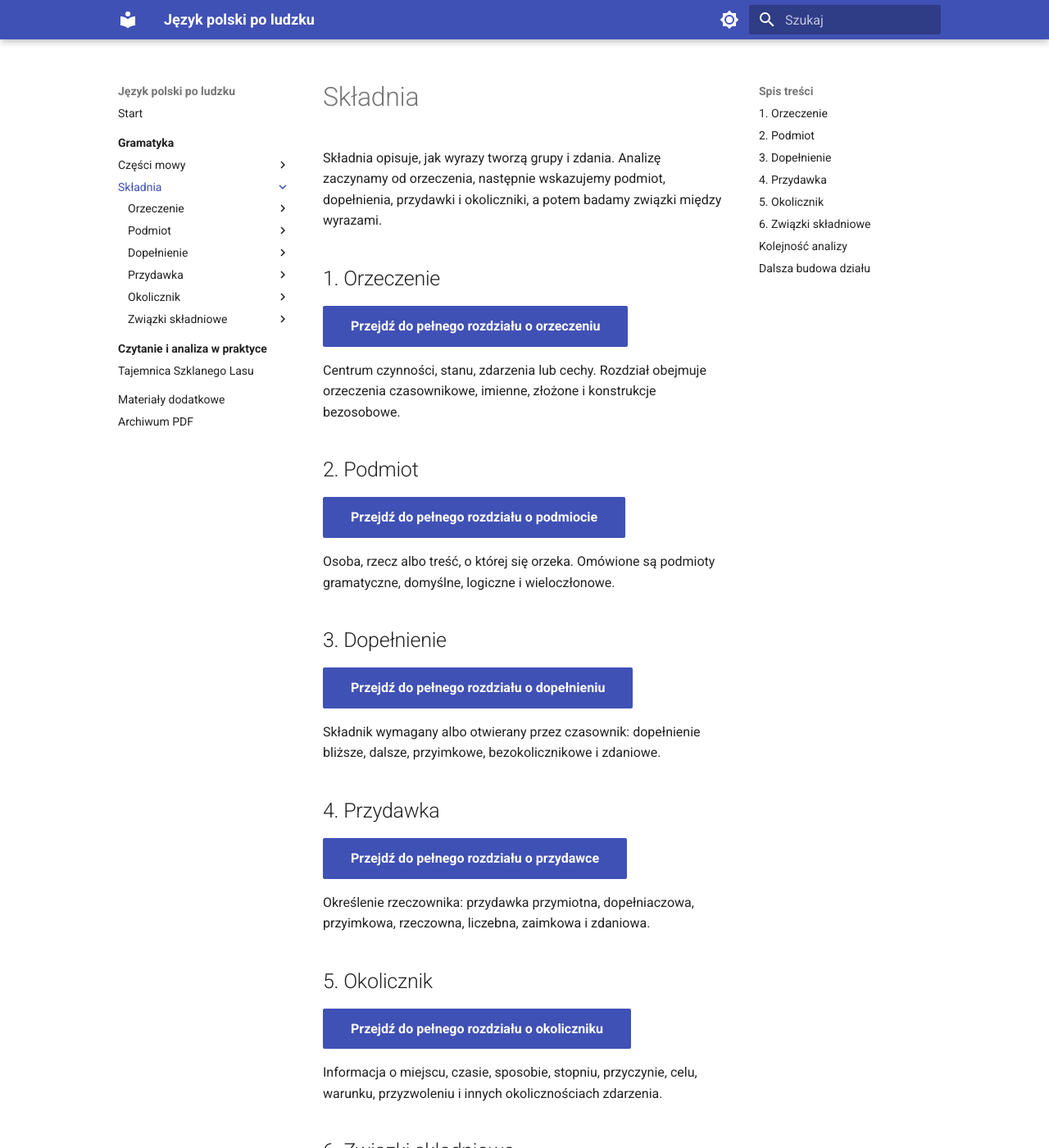
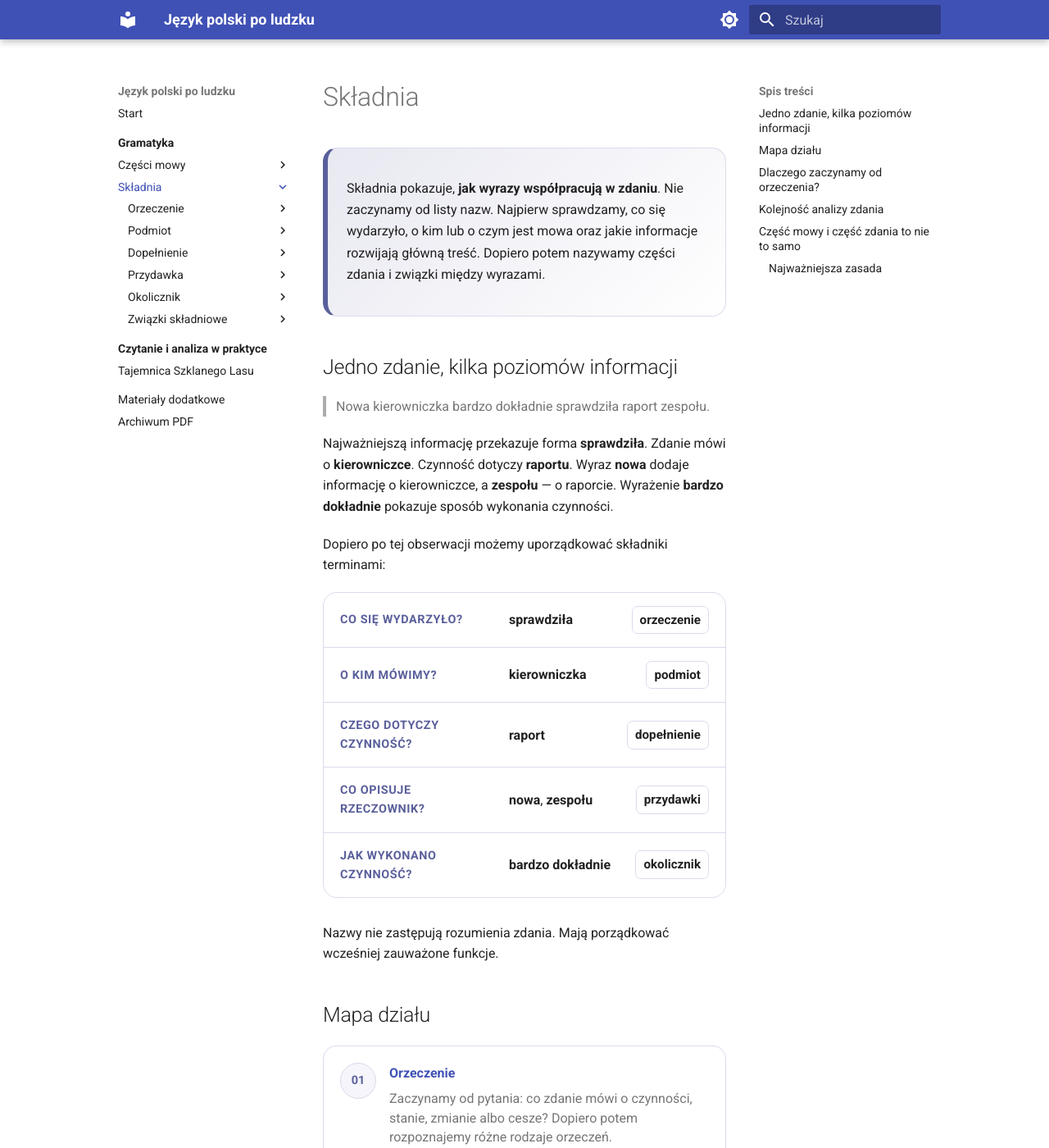
Before and after one commit to dchorazkiewicz/SP_JP, an MkDocs documentation site: the page built from docs/gramatyka/skladnia/index.md, in a window 1280 px wide and 1400 px high. Shown: the whole window at 82% size. Built offline with MkDocs 1.6.1 and Material for MkDocs 9.7.7, drawn with Linux system fonts in a browser that asks for light colours; some of the changed text lies outside the part shown.

Commit message:
Przebuduj stronę wprowadzającą do składni

```diff
--- a/docs/gramatyka/skladnia/index.md
+++ b/docs/gramatyka/skladnia/index.md
@@ -1,65 +1,112 @@
 # Składnia
 
-Składnia opisuje, jak wyrazy tworzą grupy i zdania. Analizę zaczynamy od orzeczenia, następnie wskazujemy podmiot, dopełnienia, przydawki i okoliczniki, a potem badamy związki między wyrazami.
+<div class="relations-lesson" markdown>
 
-## 1. Orzeczenie
+<div class="relations-lead" markdown>
 
-[Przejdź do pełnego rozdziału o orzeczeniu](orzeczenie/){ .md-button .md-button--primary }
+Składnia pokazuje, **jak wyrazy współpracują w zdaniu**. Nie zaczynamy od listy nazw. Najpierw sprawdzamy, co się wydarzyło, o kim lub o czym jest mowa oraz jakie informacje rozwijają główną treść. Dopiero potem nazywamy części zdania i związki między wyrazami.
 
-Centrum czynności, stanu, zdarzenia lub cechy. Rozdział obejmuje orzeczenia czasownikowe, imienne, złożone i konstrukcje bezosobowe.
+</div>
 
-## 2. Podmiot
-
-[Przejdź do pełnego rozdziału o podmiocie](podmiot/){ .md-button .md-button--primary }
-
-Osoba, rzecz albo treść, o której się orzeka. Omówione są podmioty gramatyczne, domyślne, logiczne i wieloczłonowe.
-
-## 3. Dopełnienie
-
-[Przejdź do pełnego rozdziału o dopełnieniu](dopelnienie/){ .md-button .md-button--primary }
-
-Składnik wymagany albo otwierany przez czasownik: dopełnienie bliższe, dalsze, przyimkowe, bezokolicznikowe i zdaniowe.
-
-## 4. Przydawka
-
-[Przejdź do pełnego rozdziału o przydawce](przydawka/){ .md-button .md-button--primary }
-
-Określenie rzeczownika: przydawka przymiotna, dopełniaczowa, przyimkowa, rzeczowna, liczebna, zaimkowa i zdaniowa.
-
-## 5. Okolicznik
-
-[Przejdź do pełnego rozdziału o okoliczniku](okolicznik/){ .md-button .md-button--primary }
-
-Informacja o miejscu, czasie, sposobie, stopniu, przyczynie, celu, warunku, przyzwoleniu i innych okolicznościach zdarzenia.
-
-## 6. Związki składniowe
-
-[Przejdź do pełnego rozdziału o związkach składniowych](zwiazki-skladniowe/){ .md-button .md-button--primary }
-
-Rozdział pokazuje:
-
-- wyraz nadrzędny i podrzędny;
-- związek zgody;
-- związek rządu;
-- związek przynależności;
-- szeregi współrzędne;
-- grupy składniowe;
-- analizę wielopoziomową;
-- przypadki graniczne.
+## Jedno zdanie, kilka poziomów informacji
 
 > Nowa kierowniczka bardzo dokładnie sprawdziła raport zespołu.
 
-W tym zdaniu występuje jednocześnie zgoda, rząd i przynależność, a wyrazy tworzą kilka pięter zależności.
+Najważniejszą informację przekazuje forma **sprawdziła**. Zdanie mówi o **kierowniczce**. Czynność dotyczy **raportu**. Wyraz **nowa** dodaje informację o kierowniczce, a **zespołu** — o raporcie. Wyrażenie **bardzo dokładnie** pokazuje sposób wykonania czynności.
 
-## Kolejność analizy
+Dopiero po tej obserwacji możemy uporządkować składniki terminami:
 
-1. Znajdź orzeczenie.
-2. Wskaż podmiot.
-3. Rozpoznaj dopełnienia i okoliczniki zależne od orzeczenia.
-4. Rozwiń grupy rzeczownikowe przez przydawki.
-5. Ustal wyrazy nadrzędne i podrzędne.
-6. Nazwij związki: zgodę, rząd, przynależność albo współrzędność.
+<div class="relations-series">
+  <div class="relations-row"><span class="relations-badge">co się wydarzyło?</span><p><strong>sprawdziła</strong></p><span class="relations-note">orzeczenie</span></div>
+  <div class="relations-row"><span class="relations-badge">o kim mówimy?</span><p><strong>kierowniczka</strong></p><span class="relations-note">podmiot</span></div>
+  <div class="relations-row"><span class="relations-badge">czego dotyczy czynność?</span><p><strong>raport</strong></p><span class="relations-note">dopełnienie</span></div>
+  <div class="relations-row"><span class="relations-badge">co opisuje rzeczownik?</span><p><strong>nowa</strong>, <strong>zespołu</strong></p><span class="relations-note">przydawki</span></div>
+  <div class="relations-row"><span class="relations-badge">jak wykonano czynność?</span><p><strong>bardzo dokładnie</strong></p><span class="relations-note">okolicznik</span></div>
+</div>
 
-## Dalsza budowa działu
+Nazwy nie zastępują rozumienia zdania. Mają porządkować wcześniej zauważone funkcje.
 
-Następne rozdziały obejmą grupę podmiotu i grupę orzeczenia, zdanie pojedyncze nierozwinięte i rozwinięte, szyk, zdania złożone, interpunkcję, elipsę oraz wykresy zdań.
+## Mapa działu
+
+<div class="relations-topic-grid">
+  <a class="relations-topic-card" href="orzeczenie/">
+    <span class="relations-topic-number">01</span>
+    <strong>Orzeczenie</strong>
+    <span>Zaczynamy od pytania: co zdanie mówi o czynności, stanie, zmianie albo cesze? Dopiero potem rozpoznajemy różne rodzaje orzeczeń.</span>
+  </a>
+  <a class="relations-topic-card" href="podmiot/">
+    <span class="relations-topic-number">02</span>
+    <strong>Podmiot</strong>
+    <span>Ustalamy, o kim lub o czym przekazywana jest główna informacja. Podmiot nie zawsze jest wykonawcą czynności i nie zawsze występuje wprost.</span>
+  </a>
+  <a class="relations-topic-card" href="dopelnienie/">
+    <span class="relations-topic-number">03</span>
+    <strong>Dopełnienie</strong>
+    <span>Sprawdzamy, jakiej osoby, rzeczy albo treści wymaga czasownik i czego dotyczy opisana czynność.</span>
+  </a>
+  <a class="relations-topic-card" href="przydawka/">
+    <span class="relations-topic-number">04</span>
+    <strong>Przydawka</strong>
+    <span>Rozwijamy nazwy osób i rzeczy: wskazujemy cechę, właściciela, materiał, liczbę, pochodzenie albo inne dopowiedzenie.</span>
+  </a>
+  <a class="relations-topic-card" href="okolicznik/">
+    <span class="relations-topic-number">05</span>
+    <strong>Okolicznik</strong>
+    <span>Badamy miejsce, czas, sposób, stopień, przyczynę, cel, warunek i inne okoliczności zdarzenia.</span>
+  </a>
+  <a class="relations-topic-card" href="zwiazki-skladniowe/">
+    <span class="relations-topic-number">06</span>
+    <strong>Związki składniowe</strong>
+    <span>Na końcu sprawdzamy, który wyraz kieruje formą drugiego, które elementy się dopasowują i które są równorzędne.</span>
+  </a>
+</div>
+
+## Dlaczego zaczynamy od orzeczenia?
+
+Porównaj:
+
+> Kierowniczka sprawdziła raport.
+> Kierowniczka była spokojna.
+> Raport trzeba sprawdzić.
+> W sali zrobiło się cicho.
+
+Każde zdanie organizuje informację inaczej. W pierwszym występuje czynność, w drugim cecha przypisana osobie, w trzecim konieczność bez wskazanego wykonawcy, a w czwartym zmiana stanu.
+
+Dlatego nie zaczynamy mechanicznie od pytania **kto? co?**. Najpierw odnajdujemy fragment przekazujący główną informację. Dopiero wobec niego szukamy osoby lub rzeczy, której ta informacja dotyczy, oraz pozostałych rozwinięć.
+
+## Kolejność analizy zdania
+
+<div class="relations-series">
+  <div class="relations-row"><span class="relations-badge">krok 1</span><p><strong>Przeczytaj całe zdanie.</strong> Ustal, jaka sytuacja została przedstawiona.</p><span class="relations-note">sens</span></div>
+  <div class="relations-row"><span class="relations-badge">krok 2</span><p><strong>Znajdź orzeczenie.</strong> Odszukaj centrum czynności, stanu, zmiany albo cechy.</p><span class="relations-note">centrum</span></div>
+  <div class="relations-row"><span class="relations-badge">krok 3</span><p><strong>Ustal podmiot.</strong> Sprawdź, o kim lub o czym przekazywana jest informacja.</p><span class="relations-note">uczestnik</span></div>
+  <div class="relations-row"><span class="relations-badge">krok 4</span><p><strong>Rozpoznaj rozwinięcia orzeczenia.</strong> Znajdź dopełnienia i okoliczniki.</p><span class="relations-note">zdarzenie</span></div>
+  <div class="relations-row"><span class="relations-badge">krok 5</span><p><strong>Rozwiń nazwy.</strong> Wskaż przydawki należące do rzeczowników.</p><span class="relations-note">opis</span></div>
+  <div class="relations-row"><span class="relations-badge">krok 6</span><p><strong>Zbadaj zależności.</strong> Ustal wyrazy główne, zależne i równorzędne.</p><span class="relations-note">struktura</span></div>
+</div>
+
+## Część mowy i część zdania to nie to samo
+
+> <strong>Kierowniczka</strong> sprawdziła raport.
+> Spotkałem <strong>kierowniczkę</strong>.
+> Rozmawialiśmy o <strong>kierowniczce</strong>.
+
+Wyraz **kierowniczka** za każdym razem pozostaje rzeczownikiem, ale w każdym zdaniu wykonuje inne zadanie. Część mowy mówi, jakiego rodzaju jest wyraz. Część zdania mówi, jak ten wyraz działa w konkretnej konstrukcji.
+
+Podobnie czasownik nie zawsze sam tworzy całe orzeczenie:
+
+> Kierowniczka <strong>jest spokojna</strong>.
+
+Główna informacja obejmuje tutaj dwa wyrazy. Dlatego analiza składniowa wymaga czytania całych konstrukcji, a nie zaznaczania pojedynczych słów na podstawie ich części mowy.
+
+<div class="relations-summary" markdown>
+
+### Najważniejsza zasada
+
+Nie zaczynaj od nazw i pytań pomocniczych. Najpierw odczytaj sens zdania, znajdź jego główną informację i zobacz, jak kolejne wyrazy ją rozwijają. Terminy składniowe mają nazwać zauważone relacje, a nie je zastąpić.
+
+</div>
+
+[Zacznij od orzeczenia](orzeczenie/){ .md-button .md-button--primary }
+
+</div>
```
